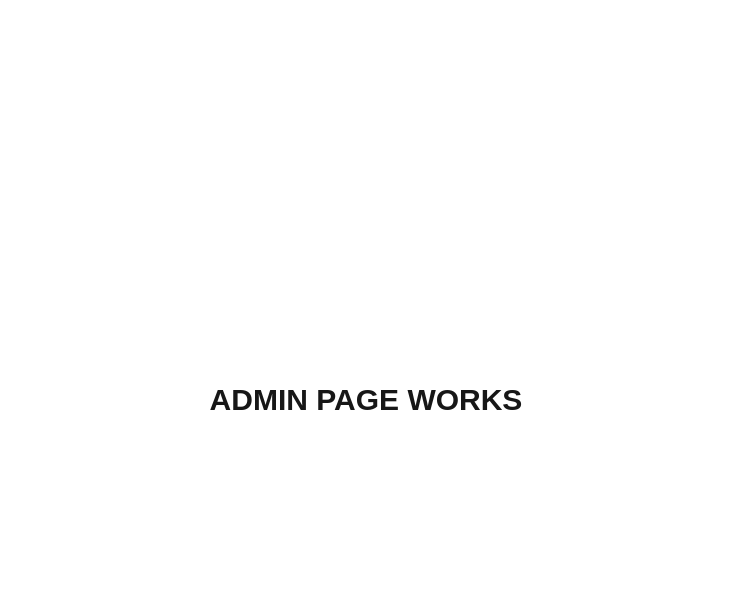
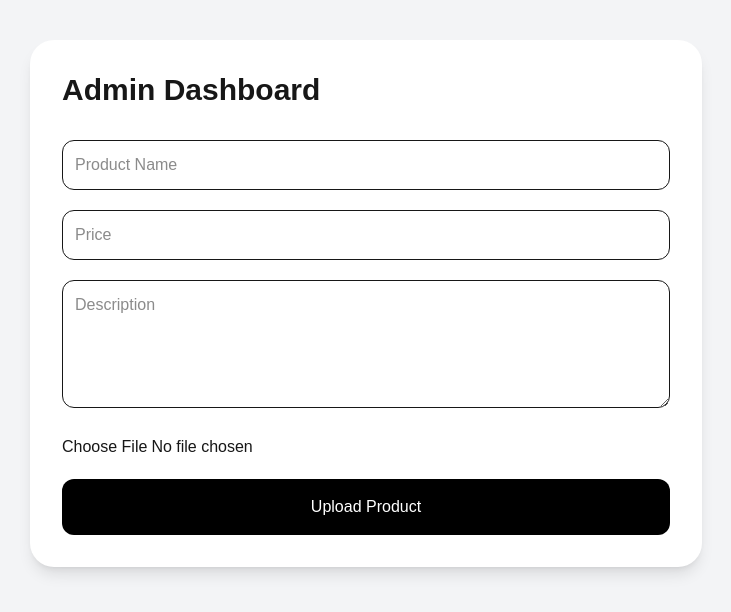
Before and after one commit to D77177/Traditional, a Next.js app: page /admin in a window 1280 px wide. Shown: the top 612 px of the page, without its empty margins (274-1005 px from the left). Built offline with nearby package versions, Linux system fonts and the light colour scheme.

Commit message:
admin new

```diff
--- a/app/admin/page.tsx
+++ b/app/admin/page.tsx
@@ -1,9 +1,62 @@
+"use client";
+
 export const dynamic = "force-dynamic";
 
+import { useState } from "react";
+
 export default function AdminPage() {
+  const [name, setName] = useState("");
+  const [price, setPrice] = useState("");
+  const [description, setDescription] =
+    useState("");
+
   return (
-    <div className="min-h-screen flex items-center justify-center text-3xl font-bold">
-      ADMIN PAGE WORKS
+    <div className="min-h-screen bg-gray-100 p-10">
+      <div className="max-w-2xl mx-auto bg-white p-8 rounded-3xl shadow-lg">
+        <h1 className="text-3xl font-bold mb-8">
+          Admin Dashboard
+        </h1>
+
+        <div className="space-y-5">
+          <input
+            type="text"
+            placeholder="Product Name"
+            value={name}
+            onChange={(e) =>
+              setName(e.target.value)
+            }
+            className="w-full border p-3 rounded-xl"
+          />
+
+          <input
+            type="text"
+            placeholder="Price"
+            value={price}
+            onChange={(e) =>
+              setPrice(e.target.value)
+            }
+            className="w-full border p-3 rounded-xl"
+          />
+
+          <textarea
+            placeholder="Description"
+            value={description}
+            onChange={(e) =>
+              setDescription(e.target.value)
+            }
+            className="w-full border p-3 rounded-xl h-32"
+          />
+
+          <input
+            type="file"
+            className="w-full"
+          />
+
+          <button className="w-full bg-black text-white py-4 rounded-xl">
+            Upload Product
+          </button>
+        </div>
+      </div>
     </div>
   );
 }
```
